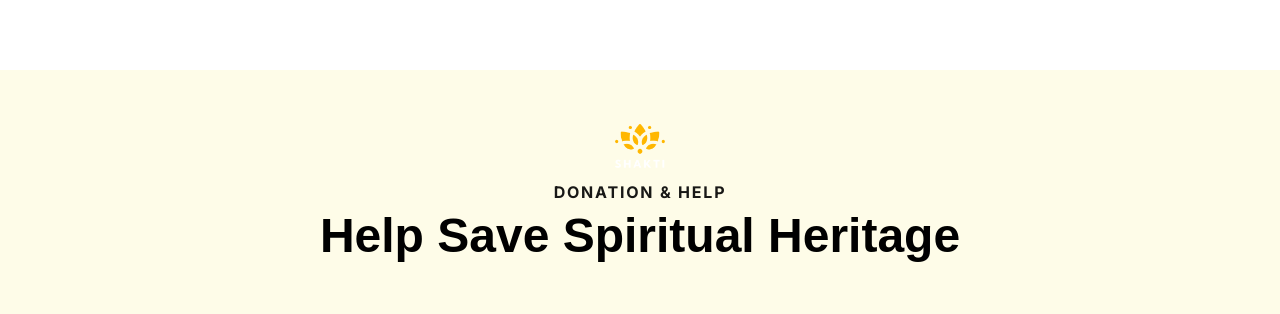
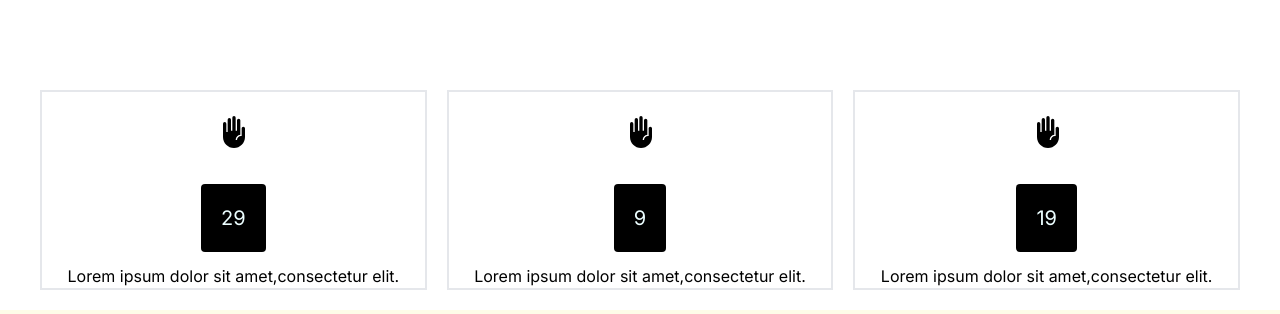
Before and after one commit to deveshksrivastava/next14-mandir-aap, a Next.js app: page / in a window 1280 px wide. Shown: the part 2438-2752 px from the top of the page. Built offline with nearby package versions, Linux system fonts and the light colour scheme; no server answers.

Commit message:
add counter project

```diff
--- a/package.json
+++ b/package.json
@@ -16,6 +16,7 @@
     "next-auth": "^5.0.0-beta.3",
     "npm": "^10.2.5",
     "react": "^18",
+    "react-countup": "^6.5.0",
     "react-dom": "^18",
     "react-elastic-carousel": "^0.11.5",
     "react-icons": "^5.0.1",
--- a/src/Reuseable/cardsectionlayout.jsx
+++ b/src/Reuseable/cardsectionlayout.jsx
@@ -9,8 +9,8 @@ const CardLayout =(props) => {
 
   return (
     <>
-    <section className=" sm:p-0 text-center ">
-    <div className="w-full    min-h-[100vh] bg-yellow-50 text-black flex flex-col justify-center items-center ">
+    <section className=" sm:p-0  text-center ">
+    <div className="w-full  py-10  min-h-[100vh] bg-yellow-50 text-black flex flex-col justify-center items-center ">
       <Image
         src="/Logo-retina-inverse.png"
         height={50}
--- a/src/Reuseable/seccustomcard.jsx
+++ b/src/Reuseable/seccustomcard.jsx
@@ -10,11 +10,13 @@ const SecCustomCard = (props) => {
             key={item.id}
             className="max-w-sm  rounded overflow-hidden shadow-lg bg-white"
           >
-            <img
-              className="w-full  transition-transform ease-in-out duration-500 transform hover:scale-110 cursor-pointer"
-              src={item.icon}
-              alt="Sunset in the mountains"
-            />
+            <div className="w-full overflow-hidden">
+              <img
+                className="w-full transition-transform ease-in-out duration-500 transform hover:scale-110 cursor-pointer"
+                src={item.icon}
+                alt="Sunset in the mountains"
+              />
+            </div>
             <div className="px-6 py-4">
               <div className="font-bold text-xl mb-2">{item.title}</div>
               <p className="text-[#4444446e] text-base">
--- a/src/app/page.jsx
+++ b/src/app/page.jsx
@@ -16,6 +16,7 @@ import YourComponent from "@/Reuseable/slider";
 import CardLayout from "@/Reuseable/cardsectionlayout";
 import VideoModal from "@/Reuseable/videomodel";
 import CustomBusiness from "@/Reuseable/custombusiness";
+import CountUp from 'react-countup';
 
 const elastic = [
   {
@@ -225,7 +226,24 @@ const Home = () => {
     setIsVideoOpen(false);
   };
 
-  // ref={sliderRef}
+  const countproject=[
+    {
+      icon: MdFrontHand,
+      count:29,
+      desc:"Lorem ipsum dolor sit amet,consectetur elit."
+    },
+    {
+      icon: MdFrontHand,
+      count:9,
+      desc:"Lorem ipsum dolor sit amet,consectetur elit."
+    },
+    {
+      icon: MdFrontHand,
+      count:19,
+      desc:"Lorem ipsum dolor sit amet,consectetur elit."
+    }
+  ]
+
   return (
     <>
       <section className="">
@@ -279,6 +297,19 @@ const Home = () => {
           {<YourComponent cardData={cardtample} />}
         </div>
       </section>
+      <section>
+        <div className="max-w-full px-5 m-auto grid grid-cols-1 sm:grid-cols-2 lg:grid-cols-3 sm:px-10 bg-white text-black p-5 gap-5 items-center w-full  ">
+        {countproject?.map((item,ind)=>
+        <div key={ind} className="flex flex-col border-2 px-5 gap-3 text-center items-center ">
+          <item.icon
+           className={` sm:w-[2rem] sm:h-[5rem] w-[50px] h-[50px]
+
+               `}/>
+          <CountUp end={item.count}  delay={2} className="text-xl bg-black text-cyan-50 rounded p-5" duration={5}/>
+          <p>{item.desc}</p>
+        </div>)}
+        </div>
+      </section>
       <CardLayout
         title="DONATION & HELP"
         desc="Help Save Spiritual Heritage"
```
Also changed, not shown: 1 other file (tests, documents, lock files or other folders).
